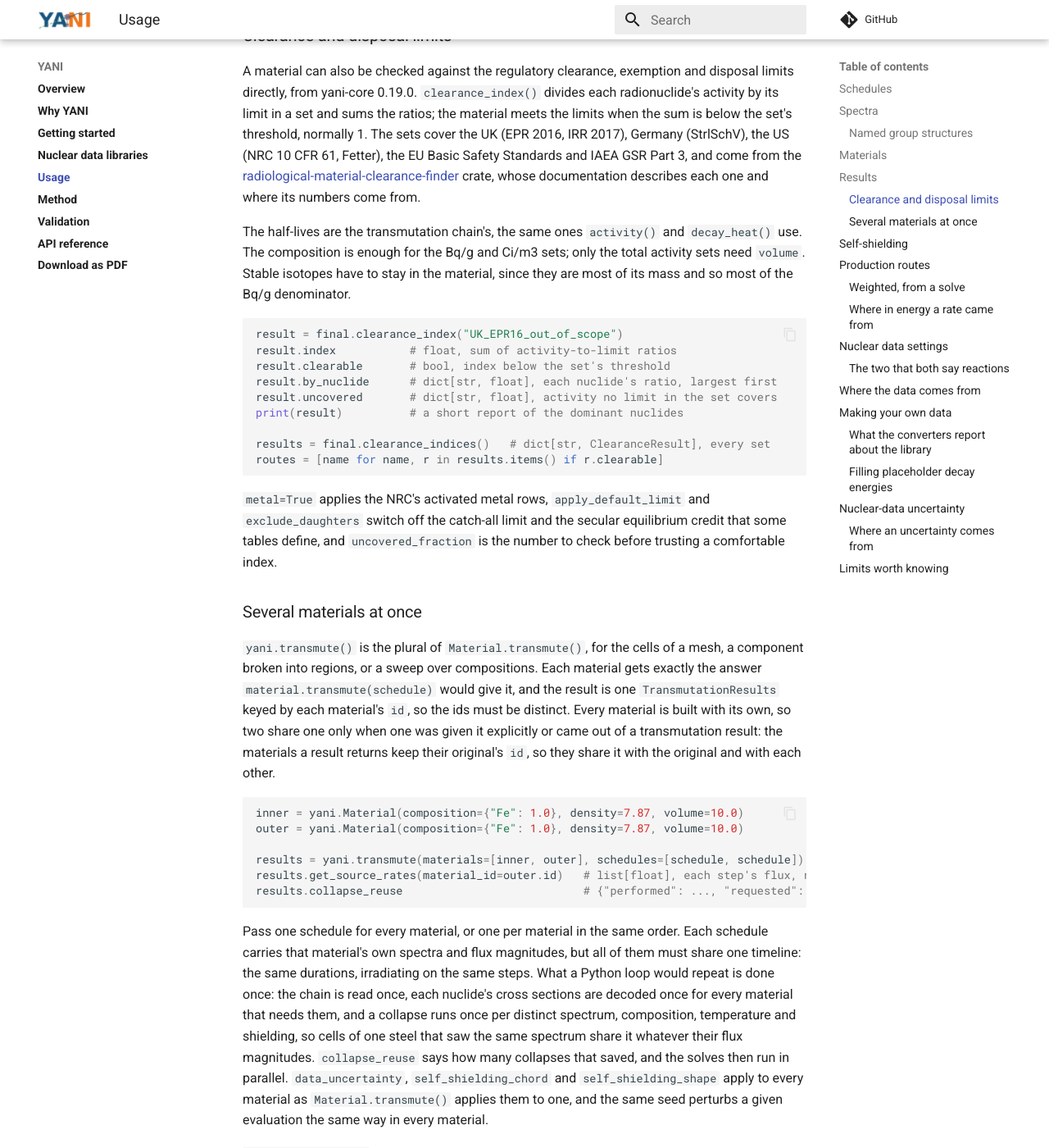
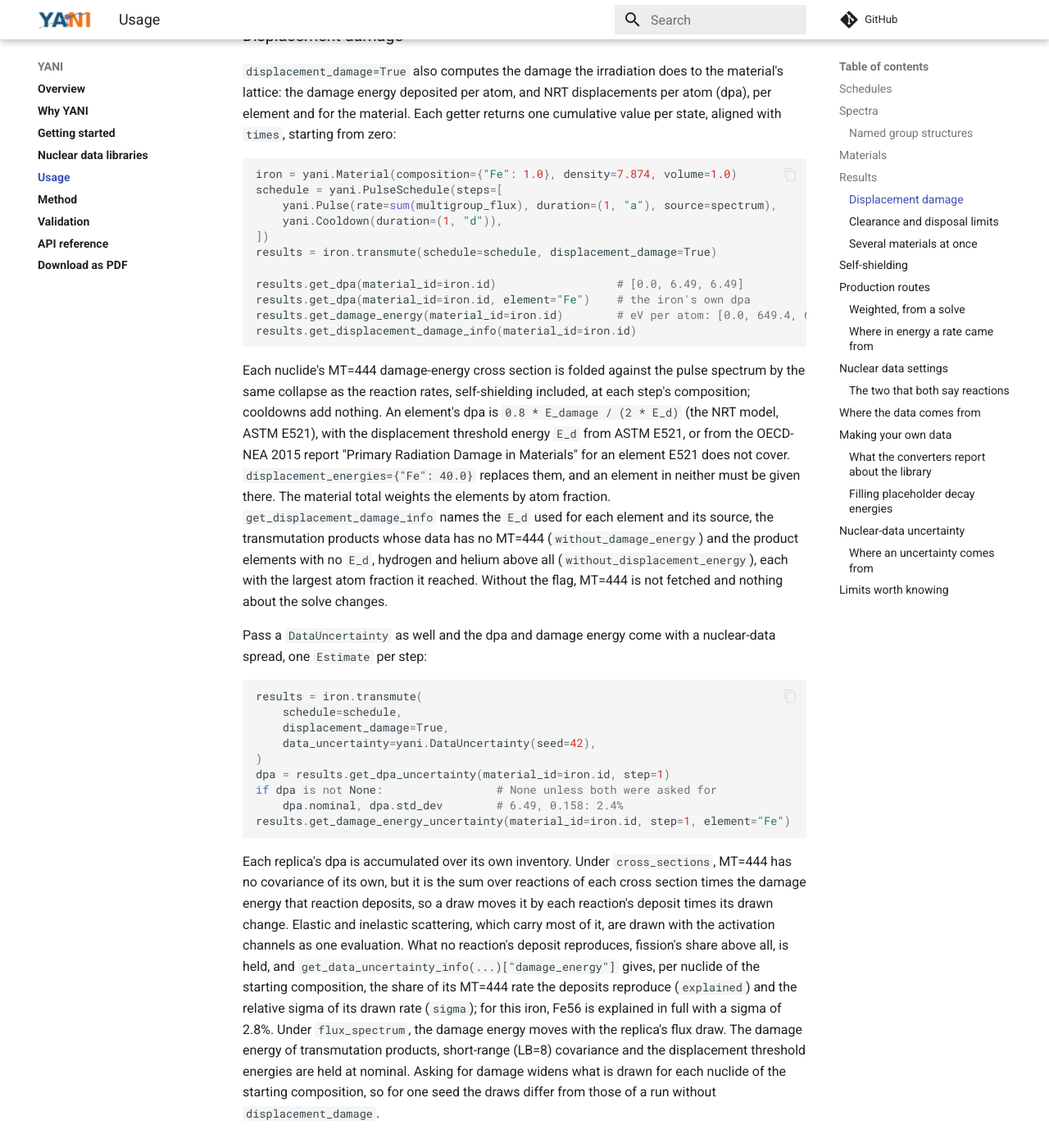
Before and after one commit to fusion-neutronics/yani, an MkDocs documentation site: the page built from docs/usage.md, in a window 1280 px wide and 1400 px high, scrolled down 6560 px. Shown: the whole window at 82% size. Built offline with MkDocs 1.6.1 and Material for MkDocs 9.7.7, drawn with Linux system fonts in a browser that asks for light colours; comment, search, counter and statistics services are not loaded; some of the changed text lies outside the part shown.

Commit message:
Document displacement damage and its nuclear-data uncertainty
displacement_damage=True and the dpa getters had no section in the usage
page. Add one, with values from a run of natural iron, and the dpa and
damage-energy uncertainty added in fusion-neutronics/core#461
(get_dpa_uncertainty, get_damage_energy_uncertainty and the damage_energy
entry of get_data_uncertainty_info).

````diff
--- a/docs/usage.md
+++ b/docs/usage.md
@@ -311,6 +311,75 @@ for continuum in final.decay_photon_continua(per="cm3"):
     continuum.interpolation    # the ENDF law between points, e.g. "linear-linear"
     continuum.emission_rate    # photons/s/cm3, the integral
 ```
+
+### Displacement damage
+
+`displacement_damage=True` also computes the damage the irradiation does to the
+material's lattice: the damage energy deposited per atom, and NRT displacements
+per atom (dpa), per element and for the material. Each getter returns one
+cumulative value per state, aligned with `times`, starting from zero:
+
+<!-- doctest: skip -->
+```python
+iron = yani.Material(composition={"Fe": 1.0}, density=7.874, volume=1.0)
+schedule = yani.PulseSchedule(steps=[
+    yani.Pulse(rate=sum(multigroup_flux), duration=(1, "a"), source=spectrum),
+    yani.Cooldown(duration=(1, "d")),
+])
+results = iron.transmute(schedule=schedule, displacement_damage=True)
+
+results.get_dpa(material_id=iron.id)                  # [0.0, 6.49, 6.49]
+results.get_dpa(material_id=iron.id, element="Fe")    # the iron's own dpa
+results.get_damage_energy(material_id=iron.id)        # eV per atom: [0.0, 649.4, 649.4]
+results.get_displacement_damage_info(material_id=iron.id)
+```
+
+Each nuclide's MT=444 damage-energy cross section is folded against the pulse
+spectrum by the same collapse as the reaction rates, self-shielding included,
+at each step's composition; cooldowns add nothing. An element's dpa is
+`0.8 * E_damage / (2 * E_d)` (the NRT model, ASTM E521), with the displacement
+threshold energy `E_d` from ASTM E521, or from the OECD-NEA 2015 report
+"Primary Radiation Damage in Materials" for an element E521 does not cover.
+`displacement_energies={"Fe": 40.0}` replaces them, and an element in neither
+must be given there. The material total weights the elements by atom fraction.
+`get_displacement_damage_info` names the `E_d` used for each element and its
+source, the transmutation products whose data has no MT=444
+(`without_damage_energy`) and the product elements with no `E_d`, hydrogen and
+helium above all (`without_displacement_energy`), each with the largest atom
+fraction it reached. Without the flag, MT=444 is not fetched and nothing about
+the solve changes.
+
+Pass a `DataUncertainty` as well and the dpa and damage energy come with a
+nuclear-data spread, one `Estimate` per step:
+
+<!-- doctest: skip -->
+```python
+results = iron.transmute(
+    schedule=schedule,
+    displacement_damage=True,
+    data_uncertainty=yani.DataUncertainty(seed=42),
+)
+dpa = results.get_dpa_uncertainty(material_id=iron.id, step=1)
+if dpa is not None:                 # None unless both were asked for
+    dpa.nominal, dpa.std_dev        # 6.49, 0.158: 2.4%
+results.get_damage_energy_uncertainty(material_id=iron.id, step=1, element="Fe")
+```
+
+Each replica's dpa is accumulated over its own inventory. Under
+`cross_sections`, MT=444 has no covariance of its own, but it is the sum over
+reactions of each cross section times the damage energy that reaction deposits,
+so a draw moves it by each reaction's deposit times its drawn change. Elastic
+and inelastic scattering, which carry most of it, are drawn with the activation
+channels as one evaluation. What no reaction's deposit reproduces, fission's
+share above all, is held, and `get_data_uncertainty_info(...)["damage_energy"]`
+gives, per nuclide of the starting composition, the share of its MT=444 rate the
+deposits reproduce (`explained`) and the relative sigma of its drawn rate
+(`sigma`); for this iron, Fe56 is explained in full with a sigma of 2.8%. Under
+`flux_spectrum`, the damage energy moves with the replica's flux draw. The
+damage energy of transmutation products, short-range (LB=8) covariance and the
+displacement threshold energies are held at nominal. Asking for damage widens
+what is drawn for each nuclide of the starting composition, so for one seed the
+draws differ from those of a run without `displacement_damage`.
 
 ### Clearance and disposal limits
 
@@ -1246,6 +1315,10 @@ a variance that partly cancels, since every Mn56 atom in an irradiated iron foil
 came out of an Fe56 atom. `mean` and `std_dev` are `None` below two replicas,
 because a spread over one sample is unmeasured rather than zero.
 
+With `displacement_damage=True`, the dpa and damage energy come with a band
+too, from `get_dpa_uncertainty` and `get_damage_energy_uncertainty`: see
+[Displacement damage](#displacement-damage).
+
 The decay photon spectrum comes back line by line, as `LineEstimate`s over the
 union of the lines the unperturbed run and every replica emit:
 
````
